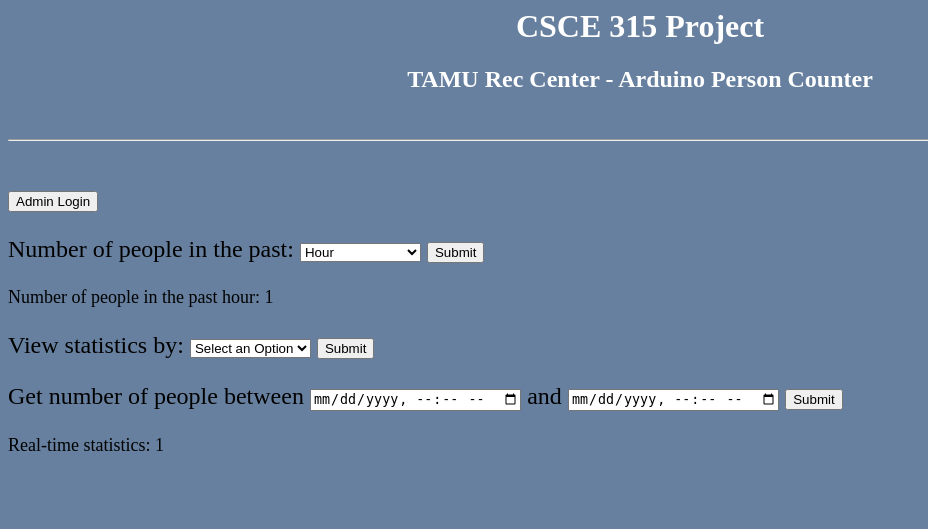
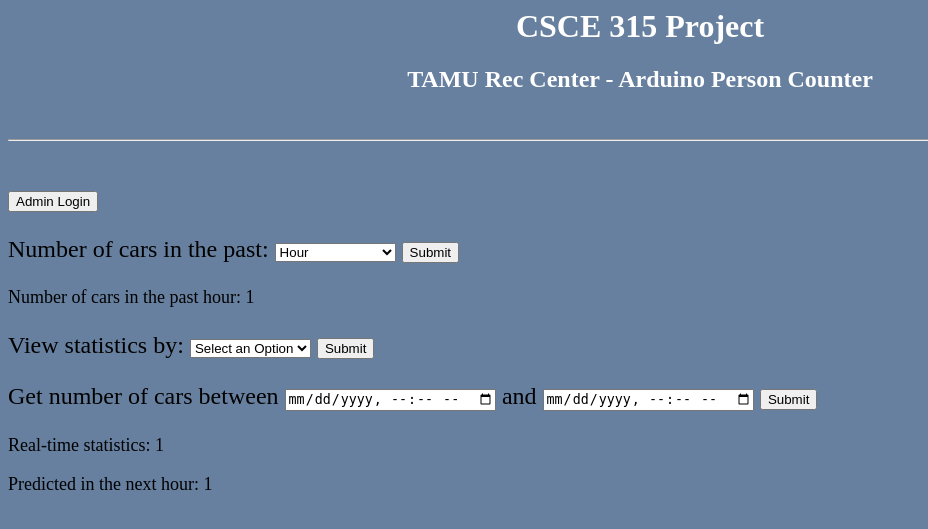
Before and after one commit to DomFabian/ParkingCounter, a PHP site: page /index.php?past_timeframe=hour in a window 1280 px wide. Shown: the top 529 px of the page, without its empty margins (0-928 px from the left). Run offline with PHP 8.4, Linux system fonts and the light colour scheme; tables that the repository leaves empty or names only in its code hold one stand-in row (values such as "Sample post"); data that the repository does not hold is empty.

Commit message:
Added "Soft AI" Prediction
Presents average per hour as the predicted amount for the next hour, can be adapted to a more robust prediction at a later time

```diff
--- a/web_app/index.php
+++ b/web_app/index.php
@@ -47,7 +47,7 @@
             <button onclick="location.href='admin.php'">Admin Login</button>
             <form action="" method="get">
                 <p class="timeframe-selector">
-                    Number of people in the past:
+                    Number of cars in the past:
                     <select name="past_timeframe">
                       <option value="">Select an Option</option>
                       <option value="hour" <?php if ($_GET['past_timeframe'] == 'hour') echo 'selected="selected"';?>>
@@ -80,7 +80,7 @@
                                 if(empty($num_people)) {
                                     $num_people = 0;
                                 }
-                                echo "<p>Number of people in the past hour: ".$num_people."</p>";
+                                echo "<p>Number of cars in the past hour: ".$num_people."</p>";
                                 break;
                             case "day":
                                     $num_people = peopleCount("day");
@@ -88,7 +88,7 @@
                                     if(empty($num_people)) {
                                         $num_people = 0;
                                     }
-                                    echo "<p>Number of people in the past day: ".$num_people."</p>";
+                                    echo "<p>Number of cars in the past day: ".$num_people."</p>";
                                 break;
                             case "month":
                                     $num_people = peopleCount("month");
@@ -96,7 +96,7 @@
                                     if(empty($num_people)) {
                                         $num_people = 0;
                                     }
-                                    echo "<p>Number of people in the past month: ".$num_people."</p>";
+                                    echo "<p>Number of cars in the past month: ".$num_people."</p>";
                                 break;
                             case "year":
                                     $num_people = peopleCount("year");
@@ -104,7 +104,7 @@
                                     if(empty($num_people)) {
                                         $num_people = 0;
                                     }
-                                    echo "<p>Number of people in the past year: ".$num_people."</p>";
+                                    echo "<p>Number of cars in the past year: ".$num_people."</p>";
                                 break;
                             case "all_time":
                                 $num_people = peopleCount("all");
@@ -112,7 +112,7 @@
                                 if(empty($num_people)) {
                                     $num_people = 0;
                                 }
-                                echo "<p>Number of people all time: ".$num_people."</p>";
+                                echo "<p>Number of cars all time: ".$num_people."</p>";
                                 break;
                         }
                     }
@@ -168,7 +168,7 @@
 
 
             <form action="" method="get">
-                <p class="timeframe-selector">Get number of people between
+                <p class="timeframe-selector">Get number of cars between
                     <input type="datetime-local" value="<?php echo $_GET['start'] ?>" name="start">
                     and
                     <input type="datetime-local" value="<?php echo $_GET['end'] ?>" name="end">
@@ -184,7 +184,7 @@
                         if($start >= $end) {
                             echo "<p class='error'>ERROR: Starting date must come before ending date.</p>";
                         } else {
-                            echo "Number of people between ".$start." and ".$end.": ".num_people_between($start, $end);
+                            echo "Number of cars between ".$start." and ".$end.": ".num_people_between($start, $end);
                         }
                     }
                 ?>
@@ -201,6 +201,16 @@
                                 echo "{$num_people}";
             ?>
             </p>
+            <p>Predicted in the next hour:
+            <?php
+               $ave_people = get_num_people_for_every("hour");
+                if(empty($ave_people)) {
+                    $ave_people = 0;
+                }
+                $ave = get_ave($ave_people);
+                echo "{$ave}";
+            ?>
+            </p>
         </div>
 
     </body>
```
Also changed, not shown: 1 other file.
